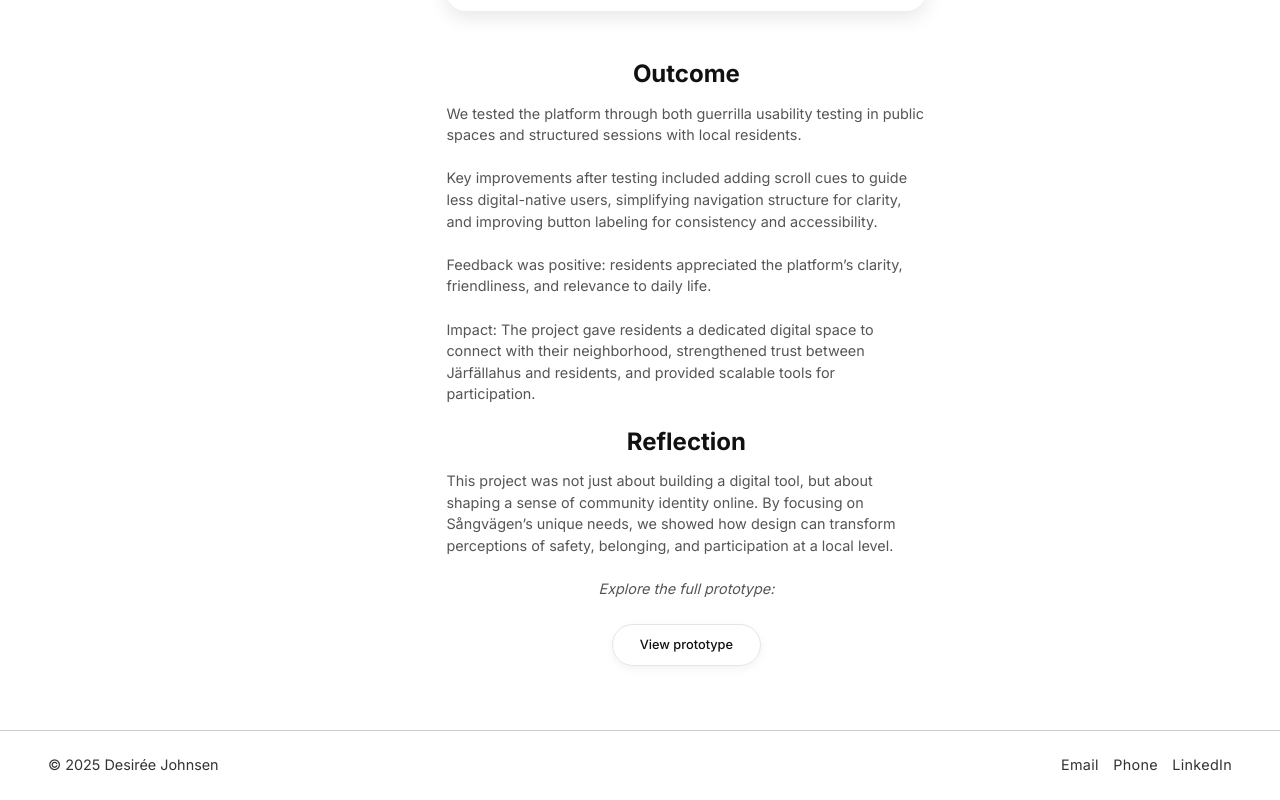
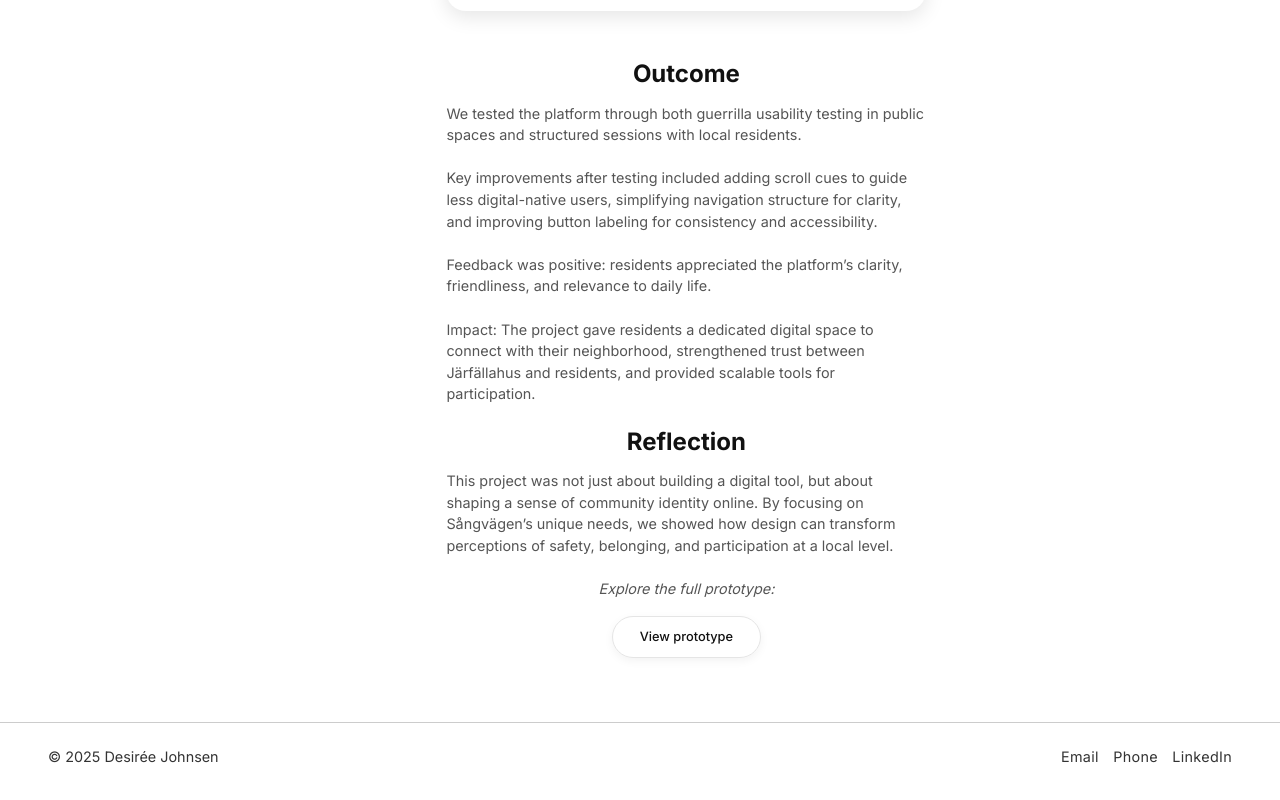
Before and after one commit to desjohnsen/portfolio, a React (Vite) app: page /projects/1 in a window 1280 px wide. Shown: the part 3998-4798 px from the top of the page. Built offline with nearby package versions, Linux system fonts and the light colour scheme.

Commit message:
style: adjust spacing between prototype text and view prototype button

```diff
--- a/src/styles/ProjectLayout.css
+++ b/src/styles/ProjectLayout.css
@@ -195,7 +195,7 @@
   color: #111111;
   text-decoration: none;
   transition: background-color 0.3s ease, color 0.3s ease, border-color 0.3s ease, box-shadow 0.3s ease;
-  margin: 1rem auto 0;
+  margin: 0.5rem auto 0;
   text-align: center;
   box-shadow: 0 3px 10px rgba(0, 0, 0, 0.05);
   cursor: pointer;
```
